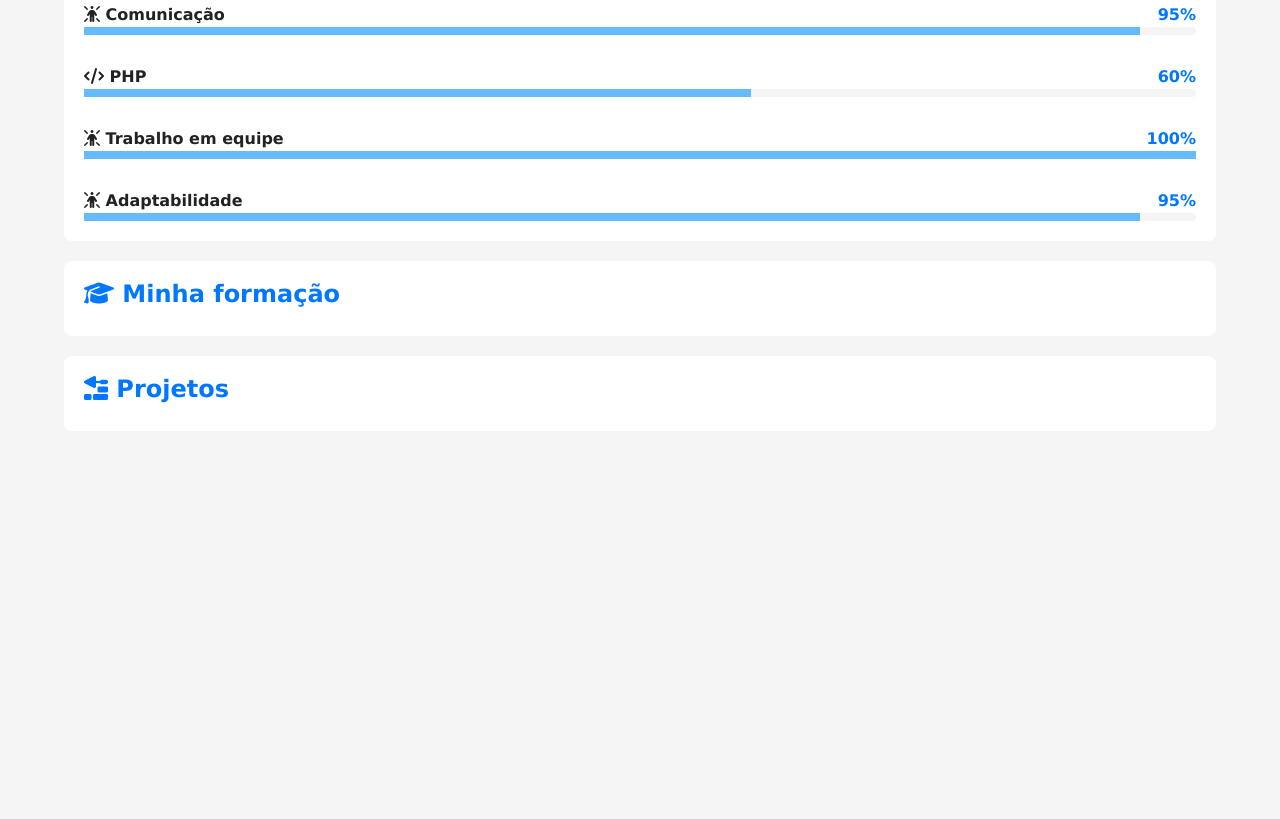
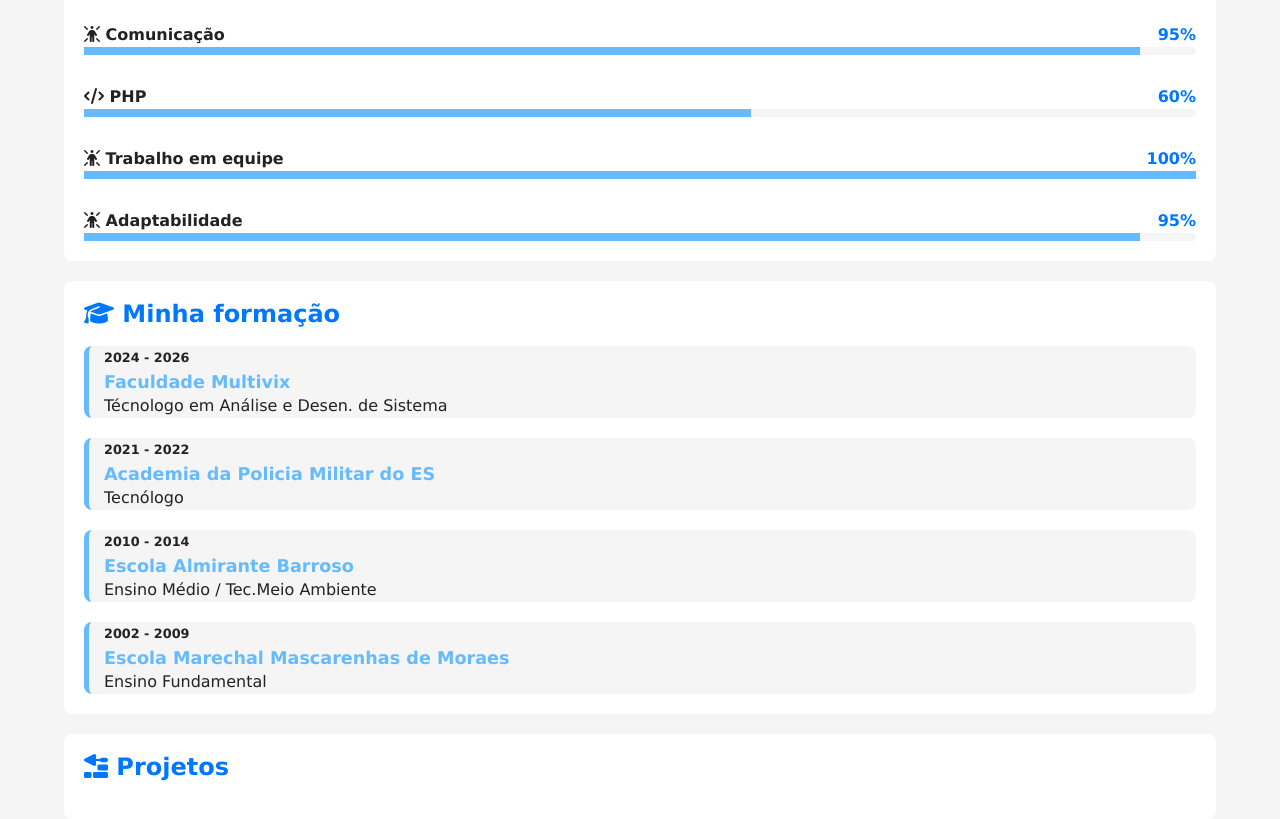
Before and after one commit to EdsonSizenando/projeto-portfolio, a plain HTML site: page index.html in a window 1280 px wide. Shown: the part 1499-2318 px from the top of the page. Before the commit the page ends 1950 px from the top, so only its background shows below. Drawn offline with Linux system fonts and the light colour scheme.

Commit message:
area de formações

```diff
--- a/estilos/style.css
+++ b/estilos/style.css
@@ -128,7 +128,7 @@ article {
 
 article h2 {
   color: var(--destaque);
-  margin-bottom: 10px;
+  margin-bottom: 20px;
 
 }
 
@@ -183,6 +183,38 @@ aspect-ratio: 16/9;
   background-color: var(--destaque-inverso);
 }
 
+#formacao-container {
+  display: flex;
+  flex-direction: column-reverse;
+  gap: 20px;
+}
+
+#formacao-container .curso{
+  background-color: var(--fundo-principal) ;
+  border-radius: 8px;
+  border-left: 5px solid var(--destaque-inverso) ;
+  padding-left: 15px;
+  transition: border-width 0.4s, border-color 0.4s;
+}
+
+#formacao-container .curso:hover {
+  border-left-width: 15px;
+  border-color: var(--destaque);
+  cursor: pointer;
+}
+
+#formacao-container .periodo {
+  font-size: 0.8em;
+  font-weight: bold;
+  color: var(--texto);
+}
+
+#formacao-container .instituicao {
+  color: var(--destaque-inverso);
+  font-size: 1.1em;
+
+}
+
 @media screen and (min-widh: 768px){
   #skill-container {
         grid-template-columns: 1fr 1fr ;
--- a/index.html
+++ b/index.html
@@ -192,6 +192,32 @@
             <article id="formacao">
                 <h2><i class="fa-solid fa-graduation-cap"></i> Minha formação</h2>
 
+                <div id="formacao-container">
+                    <div class="curso">
+                        <p class="periodo">2002 - 2009</p>
+                        <h3 class="instituicao">Escola Marechal Mascarenhas de Moraes</h3>
+                        <p class="titulacao">Ensino Fundamental</p>
+                    </div>
+
+                     <div class="curso">
+                        <p class="periodo">2010 - 2014</p>
+                        <h3 class="instituicao">Escola Almirante Barroso</h3>
+                        <p class="titulacao">Ensino Médio / Tec.Meio Ambiente</p>
+                    </div>
+
+                     <div class="curso">
+                        <p class="periodo">2021 - 2022</p>
+                        <h3 class="instituicao">Academia da Policia Militar do ES</h3>
+                        <p class="titulacao">Tecnólogo</p>
+                    </div>
+
+                    <div class="curso">
+                        <p class="periodo">2024 - 2026</p>
+                        <h3 class="instituicao">Faculdade Multivix</h3>
+                        <p class="titulacao">Técnologo em Análise e Desen. de Sistema</p>
+                    </div>
+                </div>
+
             </article>
 
             <article id="projetos">
```
